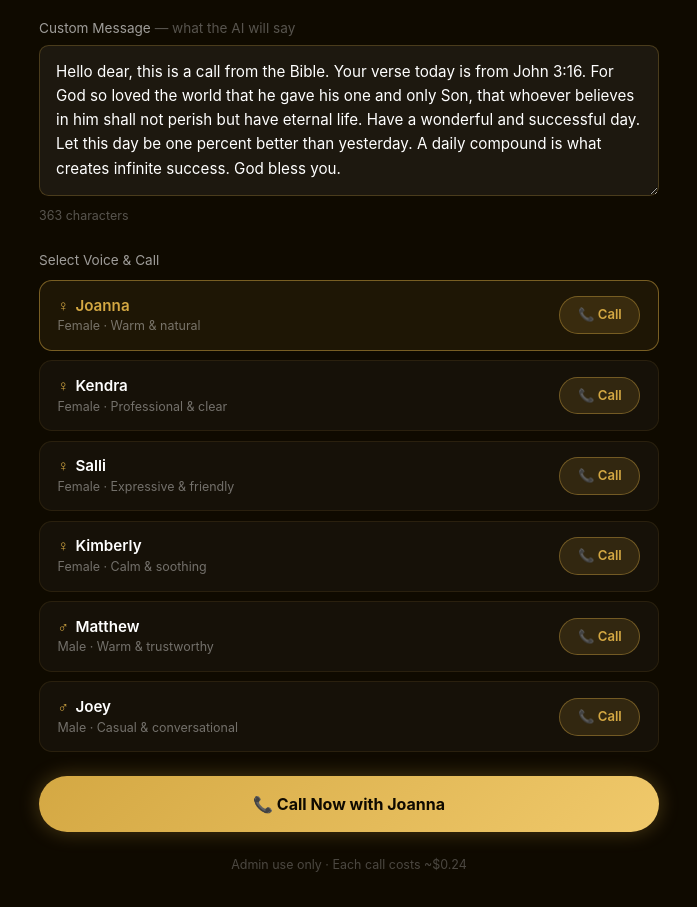
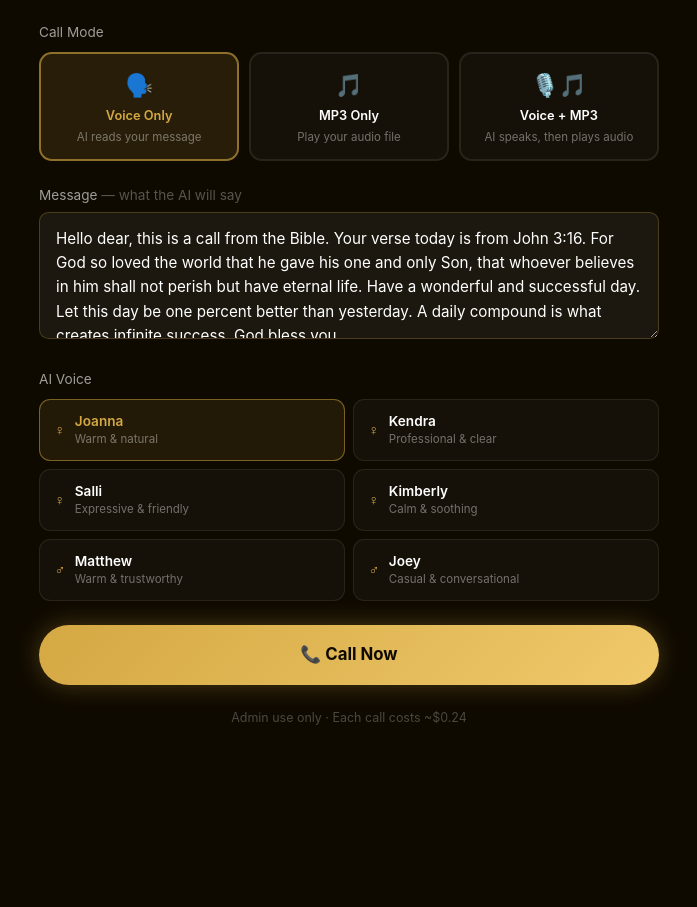
Before and after one commit to smgmdev/jesusai, a Next.js app in the folder frontend/: page /preview in a window 1280 px wide. Shown: the part 401-1308 px from the top of the page, without its empty margins (291-988 px from the left). After the commit the page ends 1161 px from the top, so only its background shows below. Built offline with nearby package versions, Linux system fonts and the light colour scheme.

Commit message:
Add MP3 upload + play in calls, voice+audio combo mode

```diff
--- a/frontend/app/api/calls/preview/route.ts
+++ b/frontend/app/api/calls/preview/route.ts
@@ -4,30 +4,40 @@ import { NextRequest, NextResponse } from 'next/server'
 import twilio from 'twilio'
 
 const VOICES = [
-  'Polly.Joanna-Neural',
-  'Polly.Kendra-Neural',
-  'Polly.Salli-Neural',
-  'Polly.Kimberly-Neural',
-  'Polly.Matthew-Neural',
-  'Polly.Joey-Neural',
+  'Polly.Joanna-Neural', 'Polly.Kendra-Neural', 'Polly.Salli-Neural',
+  'Polly.Kimberly-Neural', 'Polly.Matthew-Neural', 'Polly.Joey-Neural',
 ]
 
 export async function POST(req: NextRequest) {
-  const { phone, voice, message } = await req.json()
+  const { phone, voice, message, audioUrl, mode } = await req.json()
+  // mode: 'voice' | 'audio' | 'voice_then_audio'
+
   if (!phone) return NextResponse.json({ error: 'Phone required' }, { status: 400 })
 
   const selectedVoice = VOICES.includes(voice) ? voice : 'Polly.Joanna-Neural'
-  const text = message?.trim()
-    || 'Hello dear, this is a call from the Bible. Your verse today is from John 3 16. For God so loved the world that he gave his one and only Son. Have a wonderful and successful day. Let this day be one percent better than yesterday. God bless you.'
+
+  let twiml = '<Response><Pause length="1"/>'
+
+  if (mode === 'audio' && audioUrl) {
+    // Play MP3 only
+    twiml += `<Play>${audioUrl}</Play>`
+  } else if (mode === 'voice_then_audio' && message && audioUrl) {
+    // Say something, then play MP3
+    twiml += `<Say voice="${selectedVoice}">${message}</Say><Pause length="1"/><Play>${audioUrl}</Play>`
+  } else {
+    // Voice only (default)
+    const text = message?.trim() || 'Hello dear, this is a call from the Bible. God bless you and have a wonderful day.'
+    twiml += `<Say voice="${selectedVoice}">${text}</Say>`
+  }
+
+  twiml += '</Response>'
 
   const client = twilio(process.env.TWILIO_ACCOUNT_SID!, process.env.TWILIO_AUTH_TOKEN!)
-  const twiml = `<Response><Pause length="1"/><Say voice="${selectedVoice}">${text}</Say></Response>`
-
   const call = await client.calls.create({
     to: phone,
     from: process.env.TWILIO_PHONE_NUMBER!,
     twiml,
   })
 
-  return NextResponse.json({ sid: call.sid, voice: selectedVoice })
+  return NextResponse.json({ sid: call.sid })
 }
--- /dev/null
+++ b/frontend/app/api/upload/route.ts
@@ -0,0 +1,29 @@
+export const dynamic = 'force-dynamic'
+
+import { NextRequest, NextResponse } from 'next/server'
+import { getSupabase } from '../../../lib/supabase'
+
+export async function POST(req: NextRequest) {
+  const formData = await req.formData()
+  const file = formData.get('file') as File
+  if (!file) return NextResponse.json({ error: 'No file provided' }, { status: 400 })
+
+  const allowed = ['audio/mpeg', 'audio/mp3', 'audio/wav', 'audio/ogg']
+  if (!allowed.includes(file.type)) {
+    return NextResponse.json({ error: 'Only MP3, WAV, OGG files allowed' }, { status: 400 })
+  }
+
+  const bytes = await file.arrayBuffer()
+  const buffer = Buffer.from(bytes)
+  const filename = `audio/${Date.now()}-${file.name.replace(/[^a-zA-Z0-9.-]/g, '_')}`
+
+  const supabase = getSupabase()
+  const { error } = await supabase.storage
+    .from('audio')
+    .upload(filename, buffer, { contentType: file.type, upsert: false })
+
+  if (error) return NextResponse.json({ error: error.message }, { status: 500 })
+
+  const { data } = supabase.storage.from('audio').getPublicUrl(filename)
+  return NextResponse.json({ url: data.publicUrl })
+}
--- a/frontend/app/preview/page.tsx
+++ b/frontend/app/preview/page.tsx
@@ -1,6 +1,6 @@
 'use client'
 
-import { useState } from 'react'
+import { useState, useRef } from 'react'
 import Link from 'next/link'
 
 const VOICES = [
@@ -14,51 +14,55 @@ const VOICES = [
 
 const DEFAULT_MESSAGE = `Hello dear, this is a call from the Bible. Your verse today is from John 3:16. For God so loved the world that he gave his one and only Son, that whoever believes in him shall not perish but have eternal life. Have a wonderful and successful day. Let this day be one percent better than yesterday. A daily compound is what creates infinite success. God bless you.`
 
+type Mode = 'voice' | 'audio' | 'voice_then_audio'
+
 export default function PreviewPage() {
   const [phone, setPhone] = useState('+971585897796')
   const [message, setMessage] = useState(DEFAULT_MESSAGE)
-  const [selectedVoice, setSelectedVoice] = useState('Polly.Joanna-Neural')
+  const [voice, setVoice] = useState('Polly.Joanna-Neural')
+  const [mode, setMode] = useState<Mode>('voice')
+  const [audioUrl, setAudioUrl] = useState('')
+  const [uploading, setUploading] = useState(false)
   const [calling, setCalling] = useState(false)
-  const [lastCalled, setLastCalled] = useState('')
+  const [status, setStatus] = useState('')
   const [error, setError] = useState('')
+  const fileRef = useRef<HTMLInputElement>(null)
 
-  async function sendCall(voice: string) {
-    if (!phone) { setError('Enter your phone number first'); return }
+  async function uploadFile(file: File) {
+    setUploading(true)
     setError('')
-    setCalling(true)
-    setSelectedVoice(voice)
+    const fd = new FormData()
+    fd.append('file', file)
     try {
-      const res = await fetch('/api/calls/preview', {
-        method: 'POST',
-        headers: { 'Content-Type': 'application/json' },
-        body: JSON.stringify({ phone, voice, message }),
-      })
+      const res = await fetch('/api/upload', { method: 'POST', body: fd })
       const data = await res.json()
       if (!res.ok) throw new Error(data.error)
-      setLastCalled(voice)
+      setAudioUrl(data.url)
+      setStatus('✓ File uploaded successfully')
     } catch (e: unknown) {
-      setError(e instanceof Error ? e.message : 'Failed')
+      setError(e instanceof Error ? e.message : 'Upload failed')
     } finally {
-      setCalling(false)
+      setUploading(false)
     }
   }
 
-  async function sendCustomCall() {
-    if (!phone) { setError('Enter your phone number first'); return }
-    if (!message.trim()) { setError('Enter a message first'); return }
+  async function makeCall() {
+    if (!phone) { setError('Enter a phone number'); return }
+    if ((mode === 'audio' || mode === 'voice_then_audio') && !audioUrl) { setError('Upload an audio file or enter an audio URL first'); return }
     setError('')
+    setStatus('')
     setCalling(true)
     try {
       const res = await fetch('/api/calls/preview', {
         method: 'POST',
         headers: { 'Content-Type': 'application/json' },
-        body: JSON.stringify({ phone, voice: selectedVoice, message }),
+        body: JSON.stringify({ phone, voice, message, audioUrl, mode }),
       })
       const data = await res.json()
       if (!res.ok) throw new Error(data.error)
-      setLastCalled('custom')
+      setStatus('✓ Call sent! Your phone should ring shortly.')
     } catch (e: unknown) {
-      setError(e instanceof Error ? e.message : 'Failed')
+      setError(e instanceof Error ? e.message : 'Call failed')
     } finally {
       setCalling(false)
     }
@@ -70,6 +74,12 @@ export default function PreviewPage() {
     outline: 'none', boxSizing: 'border-box',
   }
 
+  const modeOptions: { id: Mode; label: string; desc: string; icon: string }[] = [
+    { id: 'voice', label: 'Voice Only', desc: 'AI reads your message', icon: '🗣️' },
+    { id: 'audio', label: 'MP3 Only', desc: 'Play your audio file', icon: '🎵' },
+    { id: 'voice_then_audio', label: 'Voice + MP3', desc: 'AI speaks, then plays audio', icon: '🎙️🎵' },
+  ]
+
   return (
     <main style={{ minHeight: '100vh', background: '#0f0a00', color: '#fff', padding: '2rem' }}>
       <nav style={{ display: 'flex', justifyContent: 'space-between', alignItems: 'center', marginBottom: '3rem' }}>
@@ -80,63 +90,85 @@ export default function PreviewPage() {
       <div style={{ maxWidth: 620, margin: '0 auto' }}>
         <div style={{ textAlign: 'center', marginBottom: '2.5rem' }}>
           <div style={{ fontSize: '3rem', marginBottom: '1rem' }}>🎙️</div>
-          <h1 style={{ fontFamily: 'Playfair Display, serif', fontSize: '2rem', marginBottom: '0.5rem' }}>Admin Preview</h1>
-          <p style={{ color: 'rgba(255,255,255,0.6)', fontSize: '0.95rem' }}>Test voices, write custom messages, and call any number.</p>
+          <h1 style={{ fontFamily: 'Playfair Display, serif', fontSize: '2rem', marginBottom: '0.5rem' }}>Admin Call Preview</h1>
+          <p style={{ color: 'rgba(255,255,255,0.6)', fontSize: '0.95rem' }}>Test voices, play MP3 files, or combine both in a single call.</p>
         </div>
 
+        <div style={{ display: 'flex', flexDirection: 'column', gap: '1.5rem' }}>
+
           {/* Phone */}
-        <div style={{ marginBottom: '1.25rem' }}>
+          <div>
             <label style={{ display: 'block', color: 'rgba(255,255,255,0.6)', fontSize: '0.85rem', marginBottom: '0.4rem' }}>Phone Number</label>
             <input type="tel" value={phone} onChange={e => setPhone(e.target.value)} placeholder="+971 xx xxx xxxx" style={inputStyle} />
           </div>
 
-        {/* Custom Message */}
-        <div style={{ marginBottom: '1.5rem' }}>
-          <label style={{ display: 'block', color: 'rgba(255,255,255,0.6)', fontSize: '0.85rem', marginBottom: '0.4rem' }}>
-            Custom Message <span style={{ color: 'rgba(255,255,255,0.3)', fontWeight: 400 }}>— what the AI will say</span>
-          </label>
-          <textarea
-            value={message}
-            onChange={e => setMessage(e.target.value)}
-            rows={5}
-            style={{ ...inputStyle, resize: 'vertical', lineHeight: 1.6 }}
-            placeholder="Type what the AI will speak when the call connects..."
-          />
-          <p style={{ marginTop: '0.35rem', color: 'rgba(255,255,255,0.3)', fontSize: '0.78rem' }}>{message.length} characters</p>
-        </div>
-
-        {error && (
-          <div style={{ background: 'rgba(255,80,80,0.1)', border: '1px solid rgba(255,80,80,0.3)', borderRadius: '0.6rem', padding: '0.75rem 1rem', color: '#ff8080', fontSize: '0.9rem', marginBottom: '1.25rem' }}>{error}</div>
-        )}
-
-        {/* Voice selector + call buttons */}
-        <div style={{ marginBottom: '1.5rem' }}>
-          <label style={{ display: 'block', color: 'rgba(255,255,255,0.6)', fontSize: '0.85rem', marginBottom: '0.6rem' }}>Select Voice & Call</label>
-          <div style={{ display: 'flex', flexDirection: 'column', gap: '0.6rem' }}>
-            {VOICES.map(v => (
-              <div key={v.id} style={{ display: 'flex', alignItems: 'center', justifyContent: 'space-between', background: selectedVoice === v.id ? 'rgba(212,168,67,0.08)' : 'rgba(255,255,255,0.03)', border: `1px solid ${selectedVoice === v.id ? 'rgba(212,168,67,0.5)' : 'rgba(212,168,67,0.1)'}`, borderRadius: '0.8rem', padding: '0.85rem 1.1rem', cursor: 'pointer' }} onClick={() => setSelectedVoice(v.id)}>
+          {/* Mode selector */}
           <div>
-                  <div style={{ fontWeight: 600, fontSize: '0.95rem', color: selectedVoice === v.id ? '#d4a843' : '#fff' }}>
-                    <span style={{ color: '#d4a843', marginRight: '0.4rem' }}>{v.gender}</span>{v.label}
-                    {lastCalled === v.id && <span style={{ marginLeft: '0.5rem', color: '#7cb87c', fontSize: '0.75rem' }}>✓ Called</span>}
-                  </div>
-                  <div style={{ color: 'rgba(255,255,255,0.4)', fontSize: '0.78rem' }}>{v.desc}</div>
-                </div>
-                <button onClick={e => { e.stopPropagation(); sendCall(v.id) }} disabled={calling} style={{ background: 'rgba(212,168,67,0.15)', border: '1px solid rgba(212,168,67,0.4)', borderRadius: '999px', color: '#d4a843', padding: '0.5rem 1.1rem', fontSize: '0.82rem', fontWeight: 600, cursor: calling ? 'not-allowed' : 'pointer', whiteSpace: 'nowrap', opacity: calling ? 0.6 : 1 }}>
-                  {calling && selectedVoice === v.id ? 'Calling...' : '📞 Call'}
-                </button>
+            <label style={{ display: 'block', color: 'rgba(255,255,255,0.6)', fontSize: '0.85rem', marginBottom: '0.6rem' }}>Call Mode</label>
+            <div style={{ display: 'grid', gridTemplateColumns: 'repeat(3, 1fr)', gap: '0.6rem' }}>
+              {modeOptions.map(m => (
+                <div key={m.id} onClick={() => setMode(m.id)} style={{ background: mode === m.id ? 'rgba(212,168,67,0.12)' : 'rgba(255,255,255,0.03)', border: `2px solid ${mode === m.id ? 'rgba(212,168,67,0.6)' : 'rgba(255,255,255,0.08)'}`, borderRadius: '0.8rem', padding: '0.85rem 0.5rem', textAlign: 'center', cursor: 'pointer' }}>
+                  <div style={{ fontSize: '1.4rem', marginBottom: '0.3rem' }}>{m.icon}</div>
+                  <div style={{ fontSize: '0.8rem', fontWeight: 600, color: mode === m.id ? '#d4a843' : '#fff', marginBottom: '0.2rem' }}>{m.label}</div>
+                  <div style={{ fontSize: '0.72rem', color: 'rgba(255,255,255,0.4)' }}>{m.desc}</div>
                 </div>
               ))}
             </div>
           </div>
 
-        {/* Send custom call button */}
-        <button onClick={sendCustomCall} disabled={calling} style={{ width: '100%', background: calling ? 'rgba(212,168,67,0.3)' : 'linear-gradient(135deg, #d4a843, #f0c96b)', color: '#0f0a00', border: 'none', borderRadius: '999px', padding: '1rem', fontSize: '1rem', fontWeight: 700, cursor: calling ? 'not-allowed' : 'pointer', boxShadow: calling ? 'none' : '0 0 20px rgba(212,168,67,0.3)' }}>
-          {calling ? 'Calling...' : `📞 Call Now with ${VOICES.find(v => v.id === selectedVoice)?.label || 'Selected Voice'}`}
+          {/* Voice message — shown for voice and voice_then_audio */}
+          {(mode === 'voice' || mode === 'voice_then_audio') && (
+            <div>
+              <label style={{ display: 'block', color: 'rgba(255,255,255,0.6)', fontSize: '0.85rem', marginBottom: '0.4rem' }}>Message <span style={{ color: 'rgba(255,255,255,0.3)', fontWeight: 400 }}>— what the AI will say</span></label>
+              <textarea value={message} onChange={e => setMessage(e.target.value)} rows={4} style={{ ...inputStyle, resize: 'vertical', lineHeight: 1.6 }} />
+            </div>
+          )}
+
+          {/* Voice selector — shown for voice and voice_then_audio */}
+          {(mode === 'voice' || mode === 'voice_then_audio') && (
+            <div>
+              <label style={{ display: 'block', color: 'rgba(255,255,255,0.6)', fontSize: '0.85rem', marginBottom: '0.6rem' }}>AI Voice</label>
+              <div style={{ display: 'grid', gridTemplateColumns: '1fr 1fr', gap: '0.5rem' }}>
+                {VOICES.map(v => (
+                  <div key={v.id} onClick={() => setVoice(v.id)} style={{ display: 'flex', alignItems: 'center', gap: '0.6rem', background: voice === v.id ? 'rgba(212,168,67,0.1)' : 'rgba(255,255,255,0.03)', border: `1px solid ${voice === v.id ? 'rgba(212,168,67,0.5)' : 'rgba(255,255,255,0.08)'}`, borderRadius: '0.7rem', padding: '0.7rem 0.9rem', cursor: 'pointer' }}>
+                    <span style={{ color: '#d4a843', fontSize: '0.9rem' }}>{v.gender}</span>
+                    <div>
+                      <div style={{ fontSize: '0.85rem', fontWeight: 600, color: voice === v.id ? '#d4a843' : '#fff' }}>{v.label}</div>
+                      <div style={{ fontSize: '0.72rem', color: 'rgba(255,255,255,0.4)' }}>{v.desc.split('·')[1]?.trim()}</div>
+                    </div>
+                  </div>
+                ))}
+              </div>
+            </div>
+          )}
+
+          {/* Audio upload — shown for audio and voice_then_audio */}
+          {(mode === 'audio' || mode === 'voice_then_audio') && (
+            <div>
+              <label style={{ display: 'block', color: 'rgba(255,255,255,0.6)', fontSize: '0.85rem', marginBottom: '0.6rem' }}>Audio File <span style={{ color: 'rgba(255,255,255,0.3)', fontWeight: 400 }}>— MP3, WAV, OGG</span></label>
+              <input ref={fileRef} type="file" accept="audio/*" style={{ display: 'none' }} onChange={e => { const f = e.target.files?.[0]; if (f) uploadFile(f) }} />
+              <div style={{ display: 'flex', gap: '0.75rem', alignItems: 'center' }}>
+                <button onClick={() => fileRef.current?.click()} disabled={uploading} style={{ background: 'rgba(212,168,67,0.1)', border: '1px solid rgba(212,168,67,0.3)', borderRadius: '0.6rem', color: '#d4a843', padding: '0.75rem 1.25rem', fontSize: '0.9rem', fontWeight: 600, cursor: 'pointer', whiteSpace: 'nowrap' }}>
+                  {uploading ? 'Uploading...' : '⬆ Upload File'}
                 </button>
-        {lastCalled === 'custom' && <p style={{ textAlign: 'center', color: '#7cb87c', fontSize: '0.85rem', marginTop: '0.75rem' }}>✓ Call sent successfully</p>}
+                <span style={{ color: 'rgba(255,255,255,0.4)', fontSize: '0.8rem' }}>or paste URL below</span>
+              </div>
+              <input type="url" value={audioUrl} onChange={e => setAudioUrl(e.target.value)} placeholder="https://example.com/audio.mp3" style={{ ...inputStyle, marginTop: '0.6rem' }} />
+              {audioUrl && <p style={{ marginTop: '0.4rem', color: '#7cb87c', fontSize: '0.8rem' }}>✓ Audio ready: {audioUrl.split('/').pop()}</p>}
+            </div>
+          )}
 
-        <p style={{ textAlign: 'center', color: 'rgba(255,255,255,0.25)', fontSize: '0.78rem', marginTop: '1.5rem' }}>Admin use only · Each call costs ~$0.24</p>
+          {/* Errors / Status */}
+          {error && <div style={{ background: 'rgba(255,80,80,0.1)', border: '1px solid rgba(255,80,80,0.3)', borderRadius: '0.6rem', padding: '0.75rem 1rem', color: '#ff8080', fontSize: '0.9rem' }}>{error}</div>}
+          {status && <div style={{ background: 'rgba(124,184,124,0.1)', border: '1px solid rgba(124,184,124,0.3)', borderRadius: '0.6rem', padding: '0.75rem 1rem', color: '#7cb87c', fontSize: '0.9rem' }}>{status}</div>}
+
+          {/* Call button */}
+          <button onClick={makeCall} disabled={calling || uploading} style={{ background: (calling || uploading) ? 'rgba(212,168,67,0.3)' : 'linear-gradient(135deg, #d4a843, #f0c96b)', color: '#0f0a00', border: 'none', borderRadius: '999px', padding: '1.1rem', fontSize: '1.05rem', fontWeight: 700, cursor: (calling || uploading) ? 'not-allowed' : 'pointer', boxShadow: (calling || uploading) ? 'none' : '0 0 25px rgba(212,168,67,0.3)' }}>
+            {calling ? 'Calling...' : '📞 Call Now'}
+          </button>
+
+          <p style={{ textAlign: 'center', color: 'rgba(255,255,255,0.25)', fontSize: '0.78rem' }}>Admin use only · Each call costs ~$0.24</p>
+        </div>
       </div>
     </main>
   )
--- /dev/null
+++ b/frontend/lib/supabase.ts
@@ -0,0 +1,8 @@
+import { createClient } from '@supabase/supabase-js'
+
+export function getSupabase() {
+  return createClient(
+    process.env.NEXT_PUBLIC_SUPABASE_URL!,
+    process.env.SUPABASE_SERVICE_ROLE_KEY!
+  )
+}
--- a/frontend/package.json
+++ b/frontend/package.json
@@ -10,6 +10,7 @@
   },
   "dependencies": {
     "@prisma/client": "^7.5.0",
+    "@supabase/supabase-js": "^2.99.3",
     "cors": "^2.8.6",
     "dotenv": "^17.3.1",
     "express": "^5.2.1",
```
Also changed, not shown: 1 other file (tests, documents, lock files or other folders). Lines whose indentation alone changed are shown as unchanged.
